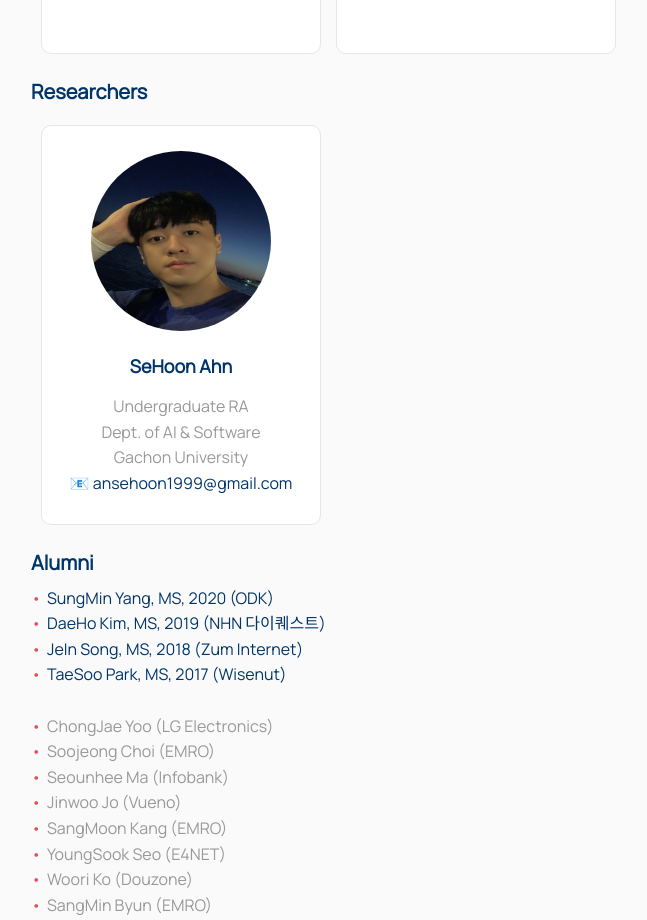
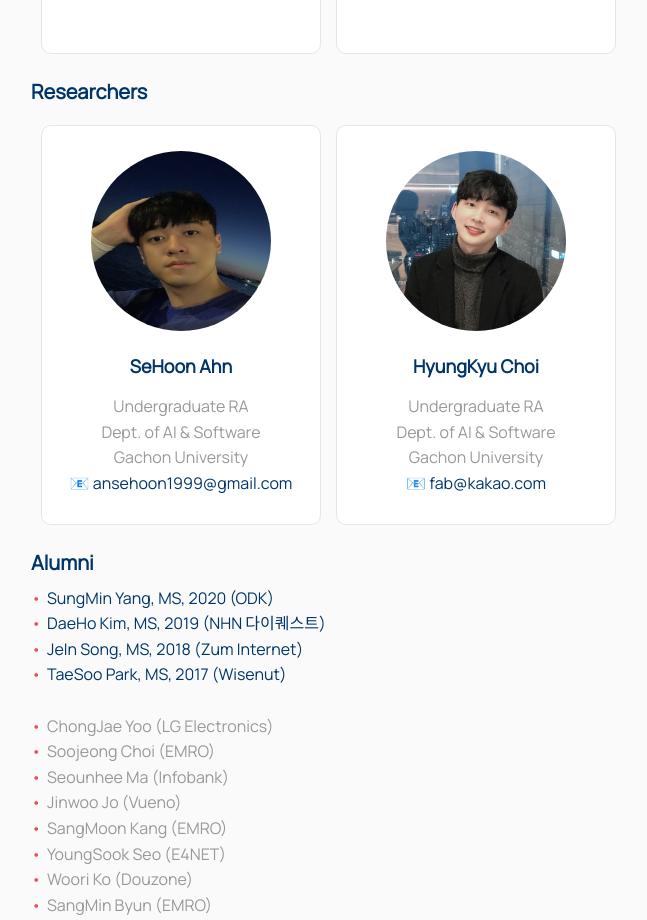
Before and after one commit to IDALab-Gachon/idalab, a React (Create React App) app: page /members in a window 1280 px wide. Shown: the part 1520-2440 px from the top of the page, without its empty margins (112-759 px from the left). Built offline with nearby package versions, Linux system fonts and the light colour scheme.

Commit message:
Add new member, HyungKyu Choi

```diff
--- a/src/Pages/Members.js
+++ b/src/Pages/Members.js
@@ -8,6 +8,7 @@ import jihye_img from '../images/members/members_jihye.jpg';
 import yeonsun_img from '../images/members/members_yeonsun.jpg';
 //import heesue_img from '../images/members/members_heesue.jpg';
 import sehoon_img from '../images/members/members_sehoon.jpg';
+import hyungkyu_img from '../images/members/members_hyungkyu.jpg';
 
 const MemberContainer = styled.div`
   width: 100%;
@@ -190,6 +191,19 @@ const Members = () => {
               📧 <Link href="mailto:ansehoon1999@gmail.com">ansehoon1999@gmail.com</Link>
             </MemberInfo>
           </MemberCard>
+          <MemberCard>
+            <MemberImg
+              src={hyungkyu_img}
+              alt="HyungKyu Choi"
+            />
+            <MemberName>HyungKyu Choi</MemberName>
+            <MemberInfo>
+              Undergraduate RA<br/>
+              Dept. of AI & Software<br/>
+              Gachon University<br/>
+              📧 <Link href="mailto:fab@kakao.com">fab@kakao.com</Link>
+            </MemberInfo>
+          </MemberCard>
         </MemberWrapper>
         <ListTitle>Alumni</ListTitle>
         <GraduateAlumni>
```
Also changed, not shown: src/images/members/members_hyungkyu.jpg (added).
